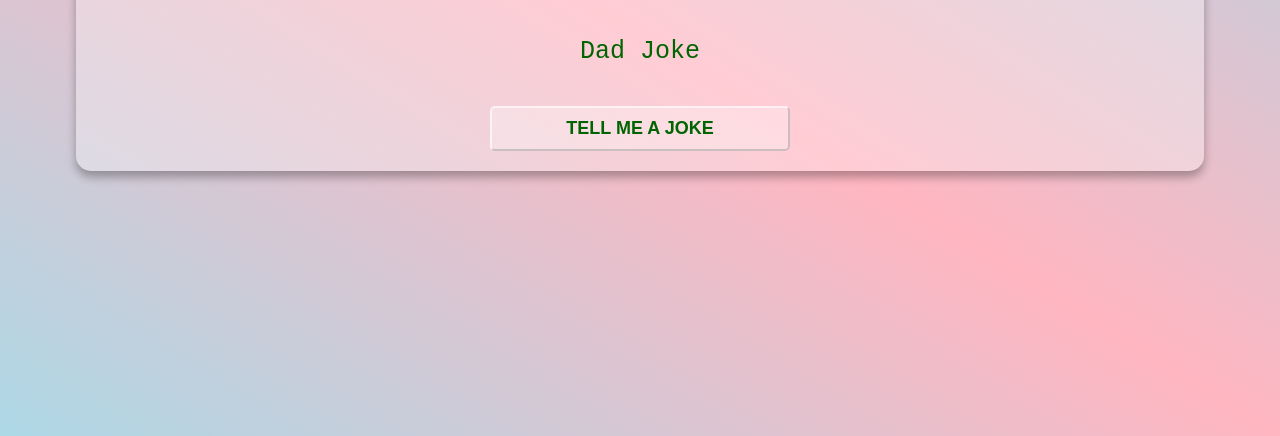
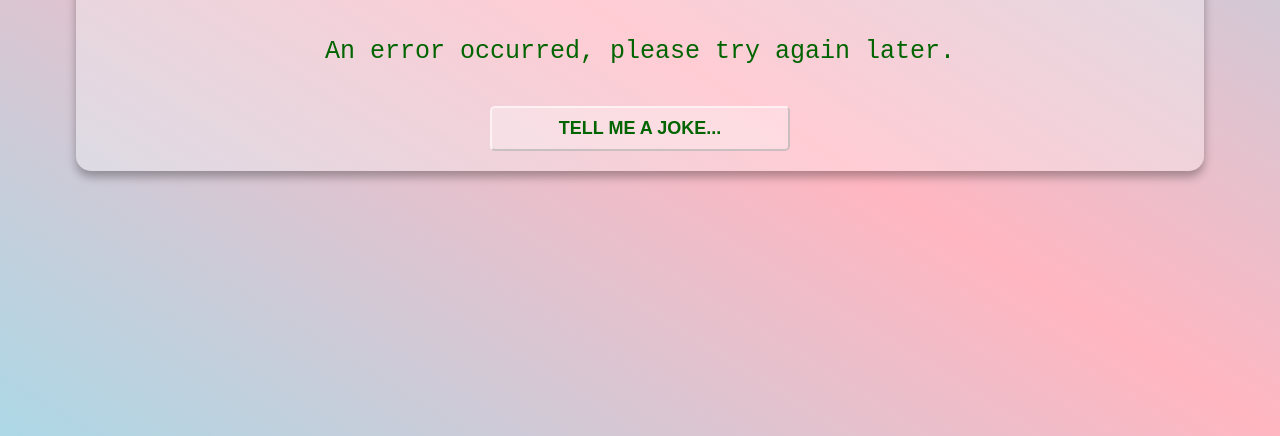
Before and after one commit to p-budhathoki/dadjokes, a plain HTML site: page index.html in a window 1280 px wide. Both pictures are taken after a click on the button "TELL ME A JOKE". Shown: the part 364-800 px from the top of the page. Drawn offline with Linux system fonts and the light colour scheme; no server answers.

Commit message:
index.js updated

```diff
--- a/index.html
+++ b/index.html
@@ -19,4 +19,6 @@
     </div>
 </body>
 
+<script src="index.js"></script>
+
 </html>
--- /dev/null
+++ b/index.js
@@ -0,0 +1,53 @@
+const btnEl = document.getElementById("btn");
+const jokeEl = document.getElementById("joke");
+const apiKey = "4y/mRR23k4OWD6B9KIvfhw==Ijy3Sl4DH5vuK4lC";
+const options = {
+  method: "GET",
+  headers: {
+    "X-Api-Key": apiKey,
+  },
+};
+const apiURL = "https://api.api-ninjas.com/v1/dadjokes?limit=1";
+
+async function getJoke() {
+  try {
+    //   console.log("clicked");
+    jokeEl.innerText = "Updating...";
+    btnEl.disabled = true;
+    btnEl.innerText = "Loading...";
+
+    const response = await fetch(apiURL, options);
+    const data = await response.json();
+
+    //   console.log(data[0].joke);
+    jokeEl.innerText = data[0].joke;
+
+    btnEl.disabled = false;
+    btnEl.innerText = "Tell me a Joke...";
+  } catch (error) {
+    jokeEl.innerText = "An error occurred, please try again later.";
+    btnEl.disabled = false;
+    btnEl.innerText = "Tell me a Joke...";
+    console.log(error);
+  }
+}
+
+btnEl.addEventListener("click", getJoke);
+
+/*
+
+var limit = 3;
+$.ajax({
+  method: "GET",
+  url: "https://api.api-ninjas.com/v1/dadjokes?limit=" + limit,
+  headers: { "X-Api-Key": "YOUR_API_KEY" },
+  contentType: "application/json",
+  success: function (result) {
+    console.log(result);
+  },
+  error: function ajaxError(jqXHR) {
+    console.error("Error: ", jqXHR.responseText);
+  },
+});
+
+*/
```
